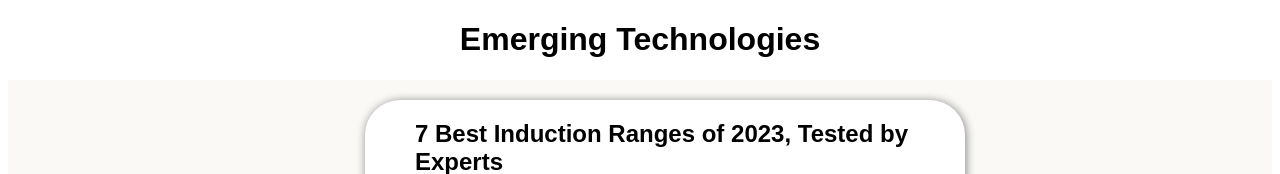
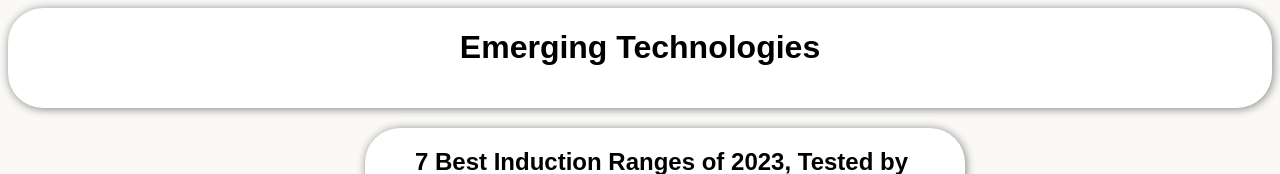
Before and after one commit to chachachiii/blog_05, a plain HTML site: page index.html in a window 1280 px wide. Shown: the top 174 px of the page. Drawn offline with Linux system fonts and the light colour scheme; a web font is replaced by a local one.

Commit message:
added header tag and styled the header

```diff
--- a/index.html
+++ b/index.html
@@ -9,7 +9,9 @@
     <link rel="stylesheet" href="https://use.typekit.net/vvw7hmd.css">
 </head>
 <body>
-    <h1>Emerging Technologies</h1>
+    <header>
+        <h1>Emerging Technologies</h1>
+    </header>
     <main>
         <!-- sample of a blog post -->
         <!--article>
--- a/styles.css
+++ b/styles.css
@@ -1,10 +1,14 @@
-h1{
+header{
     text-align: center;
     font-family: "futura-pt", sans-serif;
     font-weight: 700;
     font-style: normal;
     background-color: white;
+    height: 100px;
     border-radius: 35px;
+    box-shadow: 1px 1px 10px  grey;
+    display: flex;
+    justify-content: center;
 
 }
 
@@ -15,10 +19,13 @@ h2{
     font-style: normal;
 }
 
+body{
+    background-color: #FAF9F6;
+}
+
 main{
     display: flex;
     flex-wrap: wrap;
-    background-color: #FAF9F6;
     justify-content: center;
 }
 
```
